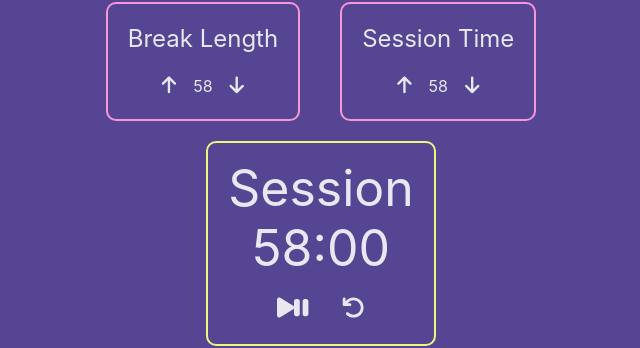
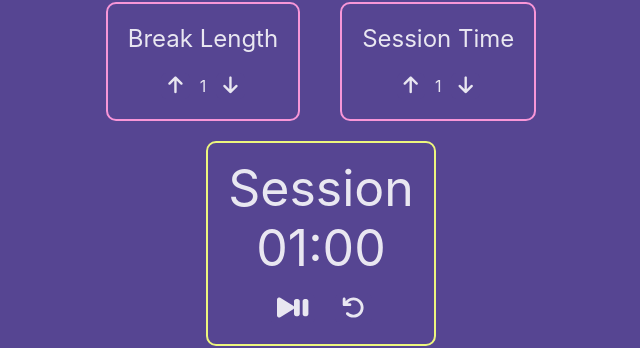
Before and after one commit to Nathanael-Whitrow/25-5-clock, a React (Create React App) app: page / in a window 1280 px wide. Shown: the part 263-611 px from the top of the page, without its empty margins (319-959 px from the left). Built offline with nearby package versions, Linux system fonts and the light colour scheme.

Commit message:
Stuck point

```diff
--- a/src/App.js
+++ b/src/App.js
@@ -59,7 +59,9 @@ function Timer(props) {
   if (!props.sessionFlag) {
     text = 'Break';
   }
-
+  if (props.time === 0) {
+    props.handleTimeout();
+  }
   return (
     <div className='timer-text-container'>
       <p id='timer-label'>{text}</p>
@@ -84,8 +86,9 @@ function PlayControls(props) {
 }
 
 function App() {
-  const DEFAULT_BREAK_TIME = 58;
-  const DEFAULT_SESSION_TIME = 58;
+  const MS_PER_SECOND = 100;
+  const DEFAULT_BREAK_TIME = 1;
+  const DEFAULT_SESSION_TIME = 1;
 
   const [breakTime, setBreakTime] = useState(DEFAULT_BREAK_TIME);
   const [sessionTime, setSessionTime] = useState(DEFAULT_SESSION_TIME);
@@ -94,41 +97,32 @@ function App() {
   const [inSession, setInSession] = useState(true);
 
   const [intervalId, setIntervalId] = useState(0);
-  const [timeoutId, setTimeoutId] = useState(0);
 
 
   // Thought: Do I need to hand the state stuff in as parameters?
   const handlePlayPause = () => {
-    if (intervalId && timeoutId) {
+    if (intervalId) {
       clearInterval(intervalId);
       setIntervalId(0);
-      clearTimeout(timeoutId);
-      setTimeoutId(0);
       return;
     }
 
-    const newTimeoutId = setTimeout((newTime, iID) => {
-      setTimeLeft(() => newTime * 60);
-      setInSession(() => false);
-      clearInterval(iID);
-      console.log('Timeout!');
-      return;
-    }, timeLeft * 100, breakTime, intervalId);
-    setTimeoutId(newTimeoutId);
-
     const newIntervalId = setInterval(() => {
       // This is where we count down
-      console.log(timeLeft, ':', inSession);
-      if (timeLeft === 0 && !inSession) {
-        // Session and Break have counted down to zero
-        // ????
-      }
-      else {
-        setTimeLeft(prev => prev - 1);
-      }
+      setTimeLeft(prev => prev - 1);
+    }, MS_PER_SECOND);
 
-    }, 100);
     setIntervalId(newIntervalId);
+  }
+
+  const timeout = () => {
+    console.log(timeLeft, 'TIMEOUT!');
+    // Swap from session to break
+    clearInterval(intervalId);
+    setIntervalId(0);
+    inSession ? setTimeLeft(breakTime) : setTimeLeft(sessionTime);
+    setInSession(!inSession);
+    // handlePlayPause();
   }
 
   const incrementSessionTime = () => {
@@ -152,6 +146,8 @@ function App() {
   const incrementBreakTime = () => breakTime < 60 ? setBreakTime((prev) => prev + 1) : setBreakTime((prev) => prev);
   const decrementBreakTime = () => breakTime > 1 ? setBreakTime((prev) => prev - 1) : setBreakTime((prev) => prev);
 
+
+
   return (
     <div className="App">
       <Title />
@@ -160,7 +156,7 @@ function App() {
         <TimeAdjustor id='session' text='Session Time' time={sessionTime} increment={incrementSessionTime} decrement={decrementSessionTime} />
       </span>
       <div className='timer-box'>
-        <Timer time={timeLeft} sessionFlag={inSession} />
+        <Timer time={timeLeft} sessionFlag={inSession} handleTimeout={timeout} />
         <PlayControls click={handlePlayPause} />
       </div>
     </div>
```
